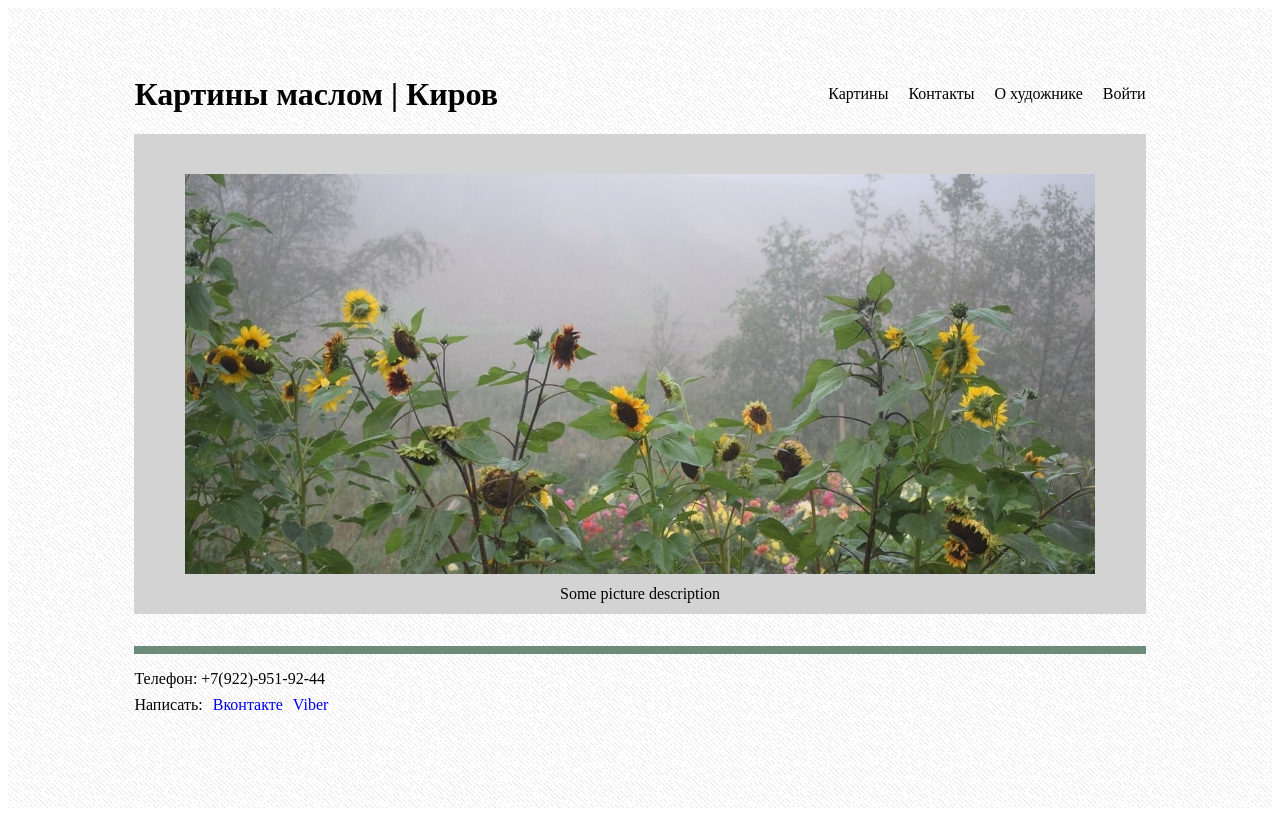
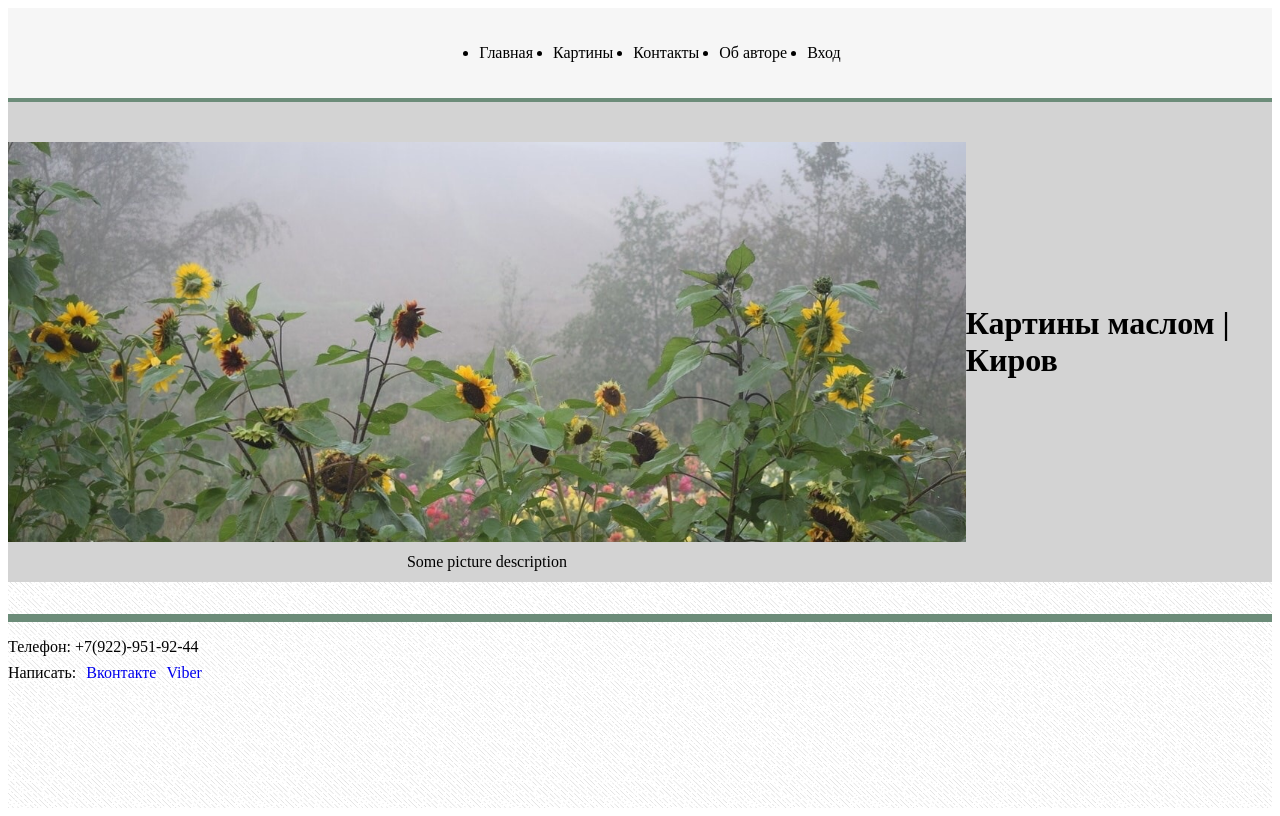
Before and after one commit to kotamikh/paintings-shop, a Vue app: page /home in a window 1280 px wide. Built offline with nearby package versions, Linux system fonts and the light colour scheme; a web font is replaced by a local one.

Commit message:
navbar redesigned

```diff
--- a/src/components/MainPoster.vue
+++ b/src/components/MainPoster.vue
@@ -4,6 +4,7 @@
       <div class="picture-holder"></div>
       <figcaption>Some picture description</figcaption>
     </figure>
+    <h1 @click="router.push('/home')">Картины маслом | Киров</h1>
   </div>
 </template>
 
--- a/src/components/TheNavbar.vue
+++ b/src/components/TheNavbar.vue
@@ -1,11 +1,11 @@
 <template>
   <div class="navbar">
-  <h1 @click="router.push('/home')">Картины маслом | Киров</h1>
   <ul class="nav-menu">
+    <li @click="router.push('/home')">Главная</li>
     <li @click="router.push('/categories')">Картины</li>
     <li @click="router.push('/contacts')">Контакты</li>
-    <li @click="router.push('/about')">О художнике</li>
-    <li>Войти</li>
+    <li @click="router.push('/about')">Об авторе</li>
+    <li>Вход</li>
   </ul>
   </div>
 </template>
@@ -25,25 +25,24 @@ const router = useRouter();
 <style scoped>
 .navbar {
   width: 100%;
+  padding: 20px 0;
   user-select: none;
 
   display: flex;
-  justify-content: space-between;
+  justify-content: center;
+  border-bottom: 4px solid var(--seagreen);
+  background-color: var(--background-grey);
 }
 
-h1,
 ul {
   cursor: pointer;
 }
 
-h1:hover,
 li:hover {
   color: var(--nav-hover);
 }
 
 .nav-menu {
-  list-style: none;
-
   gap: 20px;
   display: flex;
   align-items: center;
--- a/src/layouts/MainLayout.vue
+++ b/src/layouts/MainLayout.vue
@@ -28,13 +28,11 @@ import TheFooter from "@/components/TheFooter.vue";
 }
 
 .main-layout {
-  width: 80%;
-  margin: auto;
+  width: 100%;
   height: 100vh;
 
   display: flex;
   flex-direction: column;
-  justify-content: center;
 }
 
 </style>
--- a/styles.css
+++ b/styles.css
@@ -2,6 +2,7 @@
     --seagreen: #6c8c79;
     --text-hover: #f8b230;
     --nav-hover: #7cbe99;
+    --background-grey: #F6F6F6;
     font-family: 'Underdog', cursive;
 }
 
```
